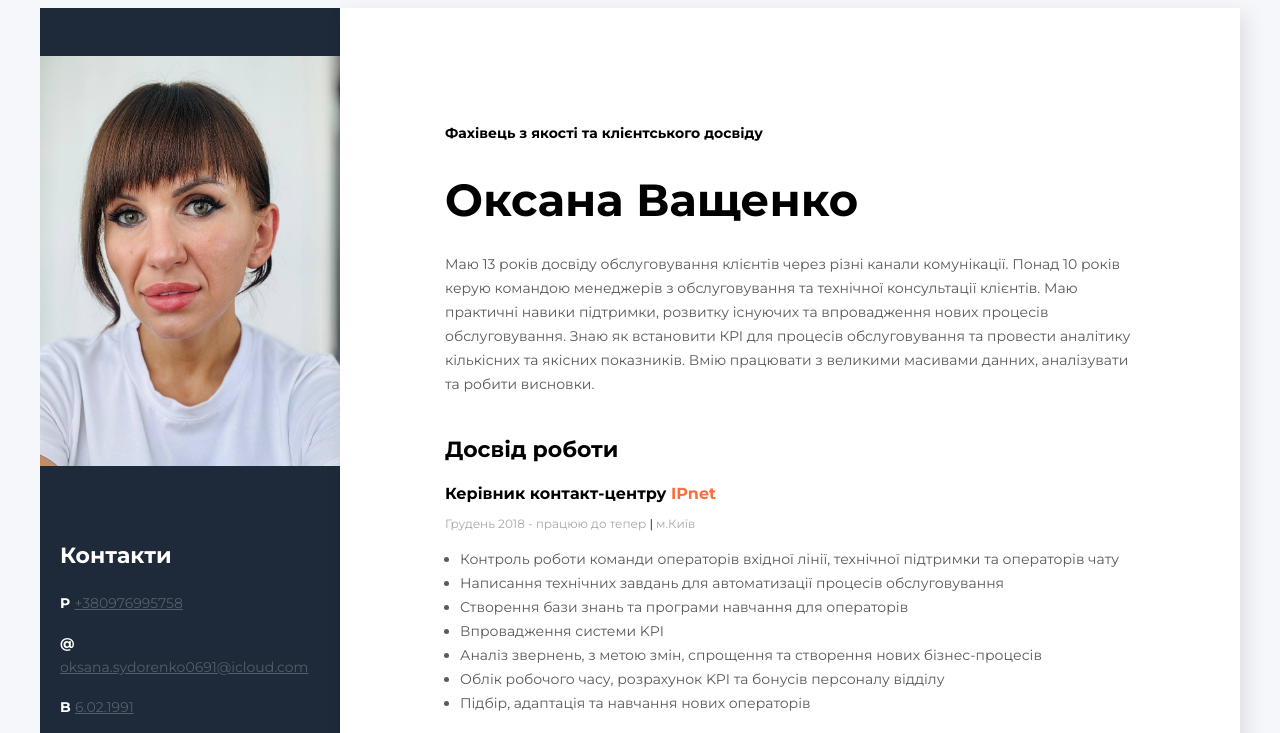
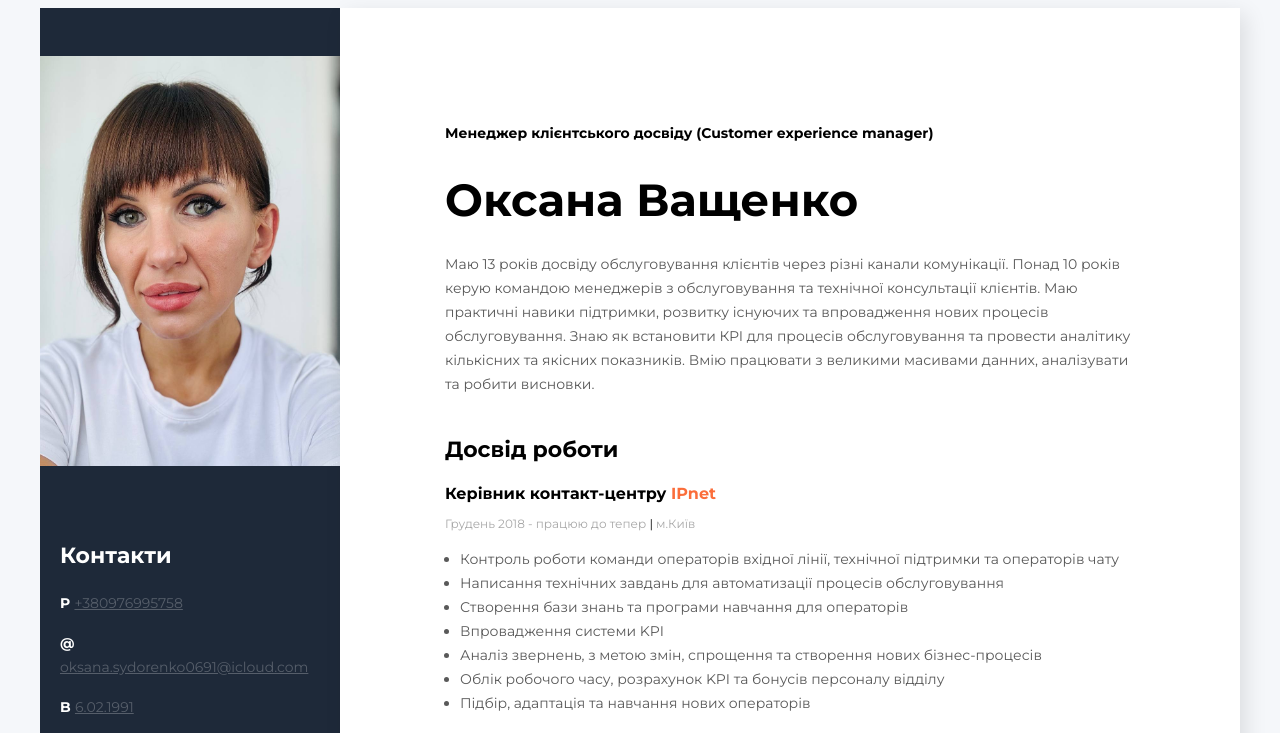
Before and after one commit to OVashchenko91/rezume, a website: page index.html in a window 1280 px wide. Shown: the top 733 px of the page. Drawn offline with Linux system fonts and the light colour scheme.

Commit message:
Update index.html

```diff
--- a/index.html
+++ b/index.html
@@ -17,7 +17,7 @@
     <div class="main-content">
         <!--about user-->
         <div class="about">
-            <h2 class="about-pisition">Фахівець з якості та клієнтського досвіду</h2>
+            <h2 class="about-pisition">Менеджер клієнтського досвіду (Customer experience manager)</h2>
             <h1 class="about-name">Оксана Ващенко</h1>
 
             <p class="about-description">
```
